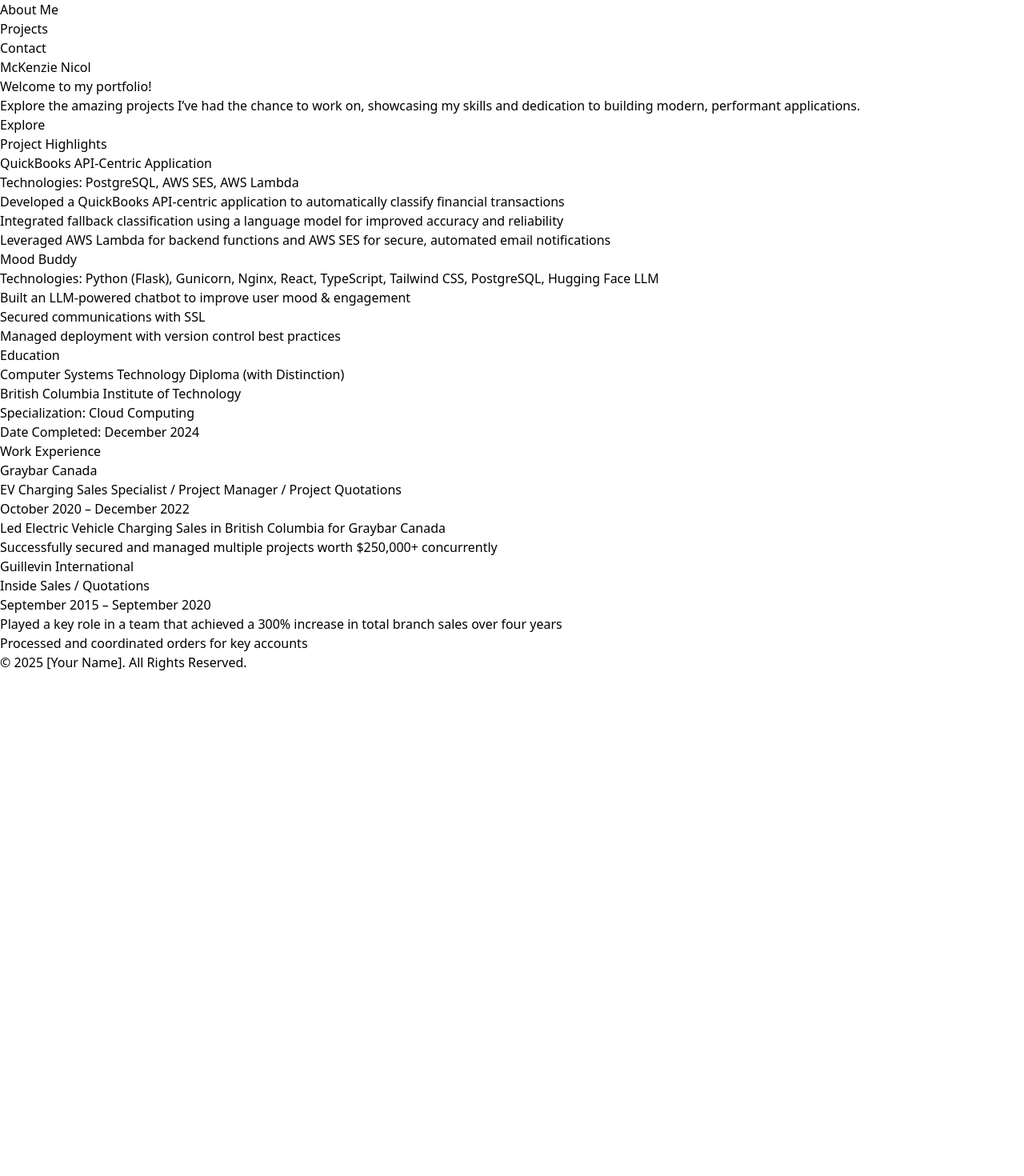
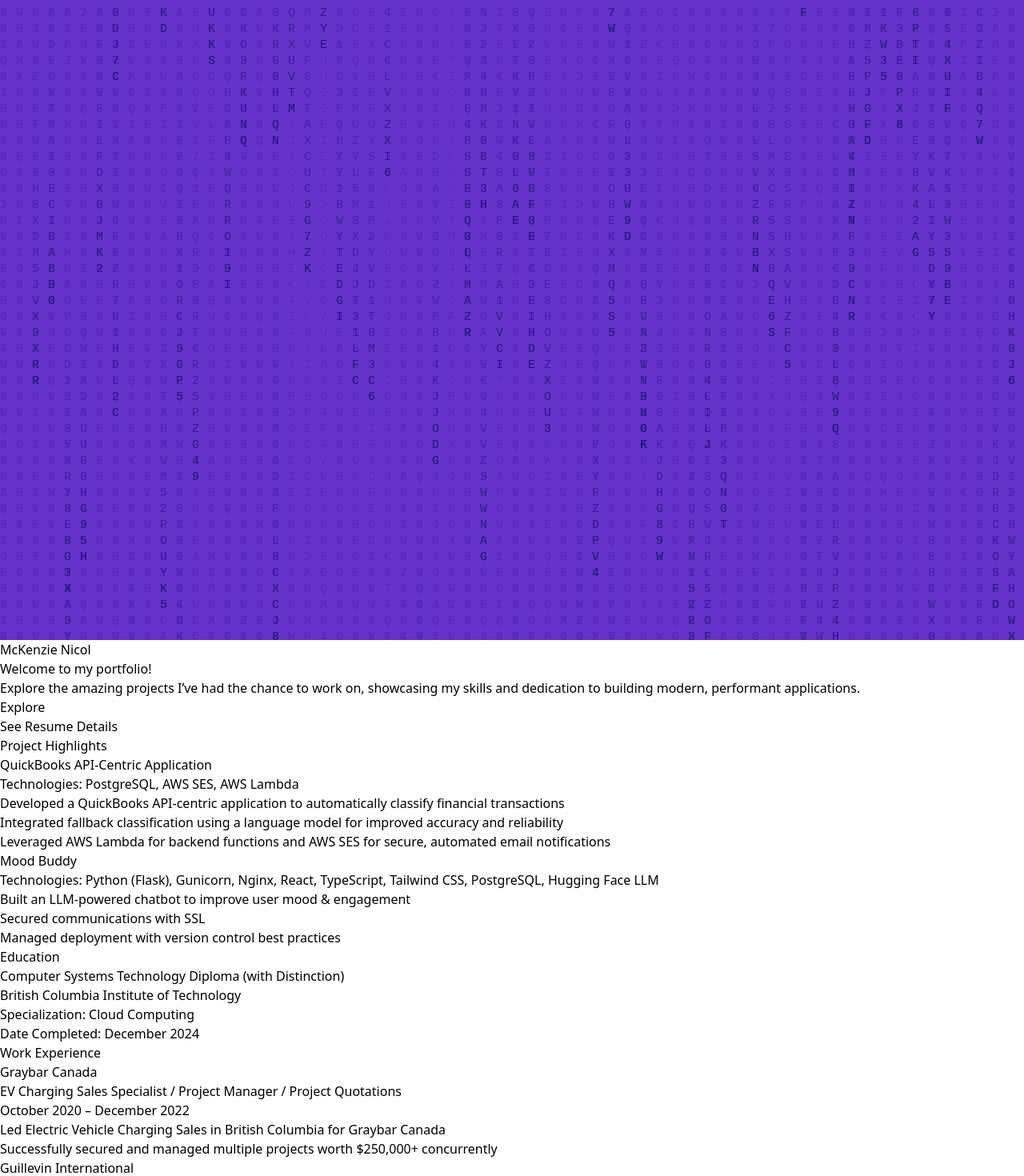
Before and after one commit to mckenzie-nicol/my-website, a React (Vite) app: page / in a window 1280 px wide. Shown: the top 1470 px of the page at 80% size. Before the commit the page ends 840 px from the top, so only its background shows below. Built offline with nearby package versions, Linux system fonts and the light colour scheme.

Commit message:
Update styling and landing/home layout

```diff
--- a/src/App.tsx
+++ b/src/App.tsx
@@ -2,17 +2,32 @@
 import React from "react";
 import { BrowserRouter as Router, Route, Routes } from "react-router-dom";
 import Home from "./pages/Home";
-import Navbar from "./components/Navbar";
 import Footer from "./components/Footer";
 import Landing from "./pages/Landing";
+import MatrixRainBackground from "./components/MatrixRainBackground";
+import Layout from "./components/Layout";
 
 const App: React.FC = () => {
   return (
     <Router>
-      <Navbar />
+      <MatrixRainBackground />
       <Routes>
-        <Route path="/" element={<Landing />} />
-        <Route path="/home" element={<Home />} />
+        <Route
+          path="/"
+          element={
+            <Layout>
+              <Landing />
+            </Layout>
+          }
+        />
+        <Route
+          path="/home"
+          element={
+            <Layout>
+              <Home />
+            </Layout>
+          }
+        />
       </Routes>
       <Footer />
     </Router>
--- /dev/null
+++ b/src/components/Layout.tsx
@@ -0,0 +1,15 @@
+import { ReactNode } from 'react';
+
+interface LayoutProps {
+  children: ReactNode;
+}
+
+const Layout = ({ children }: LayoutProps) => {
+  return (
+    <div className="bg-transparent bg-opacity-20 backdrop:filter backdrop-blur-[1px] rounded-lg  p-6">
+      <main>{children}</main>
+    </div>
+  );
+};
+
+export default Layout
--- a/src/components/home/About.tsx
+++ b/src/components/home/About.tsx
@@ -1,13 +1,18 @@
 export default function About() {
   return (
-    <div className="bg-transparent bg-opacity-20 backdrop:filter backdrop-blur-md w-full rounded-lg shadow-lg p-6">
-      <h2 className="text-xl text-white font-semibold mb-2">About Me</h2>
-      <p className="text-white mb-4">
-        Write up about work experience and journey to completing the CST
-        diploma. Maybe photo beside?
-        <br />
-        Should include all links and whatnot to social media stuff.
-      </p>
+    <div className="text-white">
+      <h1 className="text-4xl font-semibold mb-6">About Me</h1>
+      <div
+        className="bg-[#8b6fe6] text-white p-6 rounded-lg shadow
+                            transition-transform transform hover:scale-[1.02] hover:shadow-xl"
+      >
+        <p className="mb-4">
+          Write up about work experience and journey to completing the CST
+          diploma. Maybe photo beside?
+          <br />
+          Should include all links and whatnot to social media stuff.
+        </p>
+      </div>
     </div>
   );
 }
--- a/src/components/home/Banner.tsx
+++ b/src/components/home/Banner.tsx
@@ -1,6 +1,6 @@
 export default function Banner() {
     return (
-      <div className="bg-transparent bg-opacity-20 backdrop:filter backdrop-blur-md w-full rounded-lg shadow-lg p-6">
+      <div className="bg-transparent  p-6">
         <h2 className="text-xl text-white font-semibold mb-2">
           Welcome to My Personal Website
         </h2>
--- a/src/components/home/Contact.tsx
+++ b/src/components/home/Contact.tsx
@@ -1,8 +1,12 @@
 export default function Contact() {
     return (
-      <div className="bg-transparent bg-opacity-20 backdrop:filter backdrop-blur-md w-full rounded-lg shadow-lg p-6">
-        <h2 className="text-xl text-white font-semibold mb-2">Contact</h2>
-        <p className="text-white mb-4">
+      <div className="text-white">
+        <h2 className="text-4xl font-semibold mb-6">Contact</h2>
+        <div
+          className="bg-[#8b6fe6] text-white p-6 mb-4 rounded-lg shadow
+                            transition-transform transform hover:scale-[1.02] hover:shadow-xl"
+        >
+          <p className="mb-4">
             If you'd like to reach out, feel free to email me at:{" "}
             <a
               href="mailto:mck.wj.nicol@gmail.com"
@@ -13,5 +17,6 @@ export default function Contact() {
             .
           </p>
         </div>
+      </div>
     );
 }
--- a/src/components/home/Projects.tsx
+++ b/src/components/home/Projects.tsx
@@ -1,7 +1,11 @@
 export default function Projects() {
   return (
-    <div className="bg-transparent bg-opacity-20 backdrop:filter backdrop-blur-md w-full rounded-lg shadow-lg p-6">
-      <h2 className="text-2xl text-white font-semibold mb-2">Projects</h2>
+    <div className="text-white">
+      <h1 className="text-4xl text-white font-semibold mb-6">Projects</h1>
+      <div
+        className="bg-[#8b6fe6] text-white p-6 mb-4 rounded-lg shadow
+                            transition-transform transform hover:scale-[1.02] hover:shadow-xl"
+      >
         <p className="text-white">
           include a screen shot of each project and then make clickable so the
           user can go to each project and interact with it.
@@ -17,14 +21,14 @@ export default function Projects() {
             <h3 className="text-xl text-white font-medium">TimeTrack</h3>
 
             <p className="text-lg text-white mt-2">
-            TimeTrack is a comprehensive project management application designed
-            to streamline how organizations handle their teams and projects. It
-            provides features for adding or removing project managers and
-            workers, creating new projects, assigning team members, and
-            submitting timesheets—all under a user-friendly interface. Project
-            Managers can also visualize the hours allocated across various
-            projects, offering valuable insights for resource planning and time
-            tracking.
+              TimeTrack is a comprehensive project management application
+              designed to streamline how organizations handle their teams and
+              projects. It provides features for adding or removing project
+              managers and workers, creating new projects, assigning team
+              members, and submitting timesheets—all under a user-friendly
+              interface. Project Managers can also visualize the hours allocated
+              across various projects, offering valuable insights for resource
+              planning and time tracking.
             </p>
 
             <h4 className="text-md text-white font-semibold mt-4">
@@ -37,28 +41,29 @@ export default function Projects() {
               <strong>TailwindCSS</strong>
               (including some components from <strong>shadcn</strong>). On the
               back end, we utilized
-            <strong>AWS</strong> services such as <strong>API Gateway</strong>,{" "}
-            <strong>Lambda</strong>,<strong>Cognito</strong>,{" "}
+              <strong>AWS</strong> services such as <strong>API Gateway</strong>
+              , <strong>Lambda</strong>,<strong>Cognito</strong>,{" "}
               <strong>S3</strong>, <strong>SES</strong>, <strong>SNS</strong>,
               <strong>SQS</strong>, and more, with a <strong>PostgreSQL</strong>{" "}
               database hosted on
               <strong>AWS RDS</strong>. This architecture enabled scalable and
-            efficient handling of both application logic and user authentication
-            while reducing server management overhead.
+              efficient handling of both application logic and user
+              authentication while reducing server management overhead.
             </p>
 
             <h4 className="text-md text-white font-semibold mt-4">
               My Contributions
             </h4>
             <p className="text-lg text-white mt-2">
-            I led a team of ten developers, coordinating tasks across front-end
-            and back-end over a rapid three-week development cycle. We followed
-            an <strong>Agile</strong> methodology with scrums every two days and
-            split our group into two sub-teams focusing on separate parts of the
-            stack. Initially, I concentrated on building the front end for a
-            seamless user experience. As our deadline approached, I pivoted to a{" "}
-            <strong>full-stack role</strong>, setting up and configuring{" "}
-            <strong>API Gateway</strong> routes, creating
+              I led a team of ten developers, coordinating tasks across
+              front-end and back-end over a rapid three-week development cycle.
+              We followed an <strong>Agile</strong> methodology with scrums
+              every two days and split our group into two sub-teams focusing on
+              separate parts of the stack. Initially, I concentrated on building
+              the front end for a seamless user experience. As our deadline
+              approached, I pivoted to a <strong>full-stack role</strong>,
+              setting up and configuring <strong>API Gateway</strong> routes,
+              creating
               <strong>Lambda</strong> functions, and managing our{" "}
               <strong>PostgreSQL</strong> database on <strong>AWS RDS</strong>.
             </p>
@@ -67,19 +72,19 @@ export default function Projects() {
             </h4>
             <p className="text-lg text-white mt-2">
               In the rush to deliver TimeTrack, we did not establish a
-            standardized process for updating or adding back-end features in our{" "}
-            <strong>AWS</strong> environment. Some team members made changes
-            directly in the AWS console, while others relied on a Git-based
-            pseudo-CI/CD pipeline. When our AWS account was deleted, much of
-            that manually created infrastructure was lost. To keep the project
-            available for demonstration, I had two options:
+              standardized process for updating or adding back-end features in
+              our <strong>AWS</strong> environment. Some team members made
+              changes directly in the AWS console, while others relied on a
+              Git-based pseudo-CI/CD pipeline. When our AWS account was deleted,
+              much of that manually created infrastructure was lost. To keep the
+              project available for demonstration, I had two options:
             </p>
             <ul className="list-disc list-inside text-lg text-white mt-2">
               <li>Rebuild all lost API routes and Lambda functions</li>
               <li>Use mock data stored locally in the application</li>
             </ul>
             <p className="text-lg text-white mt-2">
-            Due to time and cost constraints, we opted to use local mock data
+              Due to time and cost constraints, I opted to use local mock data
               instead of fully reconstructing the original infrastructure.
             </p>
             <h4 className="text-md text-white font-semibold mt-4">
@@ -106,5 +111,6 @@ export default function Projects() {
           </li>
         </ul>
       </div>
+    </div>
   );
 }
--- a/src/pages/Landing.tsx
+++ b/src/pages/Landing.tsx
@@ -1,20 +1,32 @@
 import { useNavigate } from "react-router-dom";
+import Layout from "../components/Layout";
 
 const Landing = () => {
   const navigate = useNavigate();
 
+  const handleScrollToResume = () => {
+    const resumeSection = document.getElementById("resume-details");
+    if (resumeSection) {
+      resumeSection.scrollIntoView({ behavior: "smooth" });
+    }
+  };
+
   return (
-    <div className="relative min-h-screen w-full overflow-hidden text-white">
-      {/* Blurred Gradient Background */}
-      <div
-        className="absolute inset-0
-           bg-gradient-to-tr from-indigo-400 via-teal-900 to-[#C084FC]
-           blur-[118px]
-           pointer-events-none"
-      />
+    <Layout>
+      <div className="relative w-full h-full text-white">
+        {/* 1. Fixed Gradient Background */}
+        {/* <div
+        className="fixed inset-0
+           bg-gradient-to-tr from-[#6443ce] to-[#5c1970]
 
-      {/* Main Welcome Section */}
-      <section className="relative z-10 min-h-screen flex flex-col items-center justify-center px-4">
+           pointer-events-none
+           z-0"
+      /> */}
+
+        {/* 2. Main Content (scrolls on top) */}
+        <div className="relative z-10">
+          {/* Landing Section */}
+          <section className="h-[75vh] flex flex-col items-center justify-center px-4">
             <h1 className="text-5xl md:text-6xl font-bold mb-4 text-center">
               McKenzie Nicol
             </h1>
@@ -36,27 +48,47 @@ const Landing = () => {
              px-8 py-3
              font-semibold
              rounded-full
-             shadow-md
+             shadow-xl
              transition-transform
              duration-300
-             hover:scale-105"
+             hover:scale-110"
             >
               Explore
             </button>
           </section>
 
-      {/* Resume / Quick Skills & Abilities Sections */}
-      <section className="relative z-10 py-12 px-4">
+          {/* Project Highlights Section */}
+          <section className="pb-12 px-4">
             <div className="max-w-6xl mx-auto">
-          {/* Projects Section */}
-          <h3 className="text-2xl md:text-3xl font-bold mb-6 text-center">
+              <div className="min-w-screen flex justify-center mb-12">
+                <button
+                  onClick={handleScrollToResume}
+                  className="mt-8 inline-block
+             bg-white
+             text-gray-900
+             text-2xl
+             px-16 py-6
+             font-semibold
+             rounded-full
+             shadow-xl
+             transition-transform
+             duration-300
+             hover:scale-125"
+                >
+                  See Resume Details
+                </button>
+              </div>
+              <h3
+                className="pt-16 text-2xl md:text-3xl font-bold mb-6 text-center"
+                id="resume-details"
+              >
                 Project Highlights
               </h3>
 
               <div className="grid grid-cols-1 md:grid-cols-2 gap-6">
                 {/* Project 1: QuickBooks API */}
                 <div
-              className="bg-white text-gray-900 p-6 rounded-lg shadow
+                  className="bg-[#8b6fe6] text-white p-6 rounded-lg shadow
                             transition-transform transform hover:scale-105 hover:shadow-xl"
                 >
                   <h4 className="text-xl font-semibold mb-2">
@@ -69,8 +101,8 @@ const Landing = () => {
                       automatically classify financial transactions
                     </li>
                     <li>
-                  Integrated fallback classification using a language model for
-                  improved accuracy and reliability
+                      Integrated fallback classification using a language model
+                      for improved accuracy and reliability
                     </li>
                     <li>
                       Leveraged AWS Lambda for backend functions and AWS SES for
@@ -81,7 +113,7 @@ const Landing = () => {
 
                 {/* Project 2: Mood Buddy */}
                 <div
-              className="bg-white text-gray-900 p-6 rounded-lg shadow
+                  className="bg-[#8b6fe6] text-white p-6 rounded-lg shadow
                             transition-transform transform hover:scale-105 hover:shadow-xl"
                 >
                   <h4 className="text-xl font-semibold mb-2">Mood Buddy</h4>
@@ -91,21 +123,27 @@ const Landing = () => {
                       TypeScript, Tailwind CSS, PostgreSQL, Hugging Face LLM
                     </li>
                     <li>
-                  Built an LLM-powered chatbot to improve user mood & engagement
+                      Built an LLM-powered chatbot to improve user mood &
+                      engagement
                     </li>
                     <li>Secured communications with SSL</li>
-                <li>Managed deployment with version control best practices</li>
+                    <li>
+                      Managed deployment with version control best practices
+                    </li>
                   </ul>
                 </div>
               </div>
+            </div>
+          </section>
 
           {/* Education Section */}
-          <div className="mt-12">
+          <section className="py-12 px-4">
+            <div className="max-w-6xl mx-auto">
               <h3 className="text-2xl md:text-3xl font-bold mb-6 text-center">
                 Education
               </h3>
               <div
-              className="bg-white text-gray-900 p-6 rounded-lg shadow
+                className="bg-[#8b6fe6] text-white p-6 rounded-lg shadow
                          transition-transform transform hover:scale-105 hover:shadow-xl max-w-xl mx-auto"
               >
                 <h4 className="text-xl font-semibold mb-2">
@@ -116,9 +154,11 @@ const Landing = () => {
                 <p>Date Completed: December 2024</p>
               </div>
             </div>
+          </section>
 
           {/* Experience Section */}
-          <div className="mt-12">
+          <section className="py-12 px-4">
+            <div className="max-w-6xl mx-auto">
               <h3 className="text-2xl md:text-3xl font-bold mb-6 text-center">
                 Work Experience
               </h3>
@@ -127,7 +167,7 @@ const Landing = () => {
               <div className="grid grid-cols-1 md:grid-cols-2 gap-6">
                 {/* Graybar Canada */}
                 <div
-                className="bg-white text-gray-900 p-6 rounded-lg shadow
+                  className="bg-[#8b6fe6] text-white p-6 rounded-lg shadow
                               transition-transform transform hover:scale-105 hover:shadow-xl"
                 >
                   <h4 className="text-xl font-semibold mb-2">Graybar Canada</h4>
@@ -138,8 +178,8 @@ const Landing = () => {
                   <p className="text-sm mb-4">October 2020 – December 2022</p>
                   <ul className="list-disc list-inside">
                     <li>
-                    Led Electric Vehicle Charging Sales in British Columbia for
-                    Graybar Canada
+                      Led Electric Vehicle Charging Sales in British Columbia
+                      for Graybar Canada
                     </li>
                     <li>
                       Successfully secured and managed multiple projects worth
@@ -150,27 +190,30 @@ const Landing = () => {
 
                 {/* Guillevin International */}
                 <div
-                className="bg-white text-gray-900 p-6 rounded-lg shadow
+                  className="bg-[#8b6fe6] text-white p-6 rounded-lg shadow
                               transition-transform transform hover:scale-105 hover:shadow-xl"
                 >
                   <h4 className="text-xl font-semibold mb-2">
                     Guillevin International
                   </h4>
                   <p className="italic mb-1">Inside Sales / Quotations</p>
-                <p className="text-sm mb-4">September 2015 – September 2020</p>
+                  <p className="text-sm mb-4">
+                    September 2015 – September 2020
+                  </p>
                   <ul className="list-disc list-inside">
                     <li>
-                    Played a key role in a team that achieved a 300% increase in
-                    total branch sales over four years
+                      Played a key role in a team that achieved a 300% increase
+                      in total branch sales over four years
                     </li>
                     <li>Processed and coordinated orders for key accounts</li>
                   </ul>
                 </div>
               </div>
             </div>
-        </div>
           </section>
         </div>
+      </div>
+    </Layout>
   );
 };
 
```
Also changed, not shown: src/components/Footer.tsx (+6 -2 lines), src/pages/Home.tsx (+2 -19 lines). Lines whose indentation alone changed are shown as unchanged.
